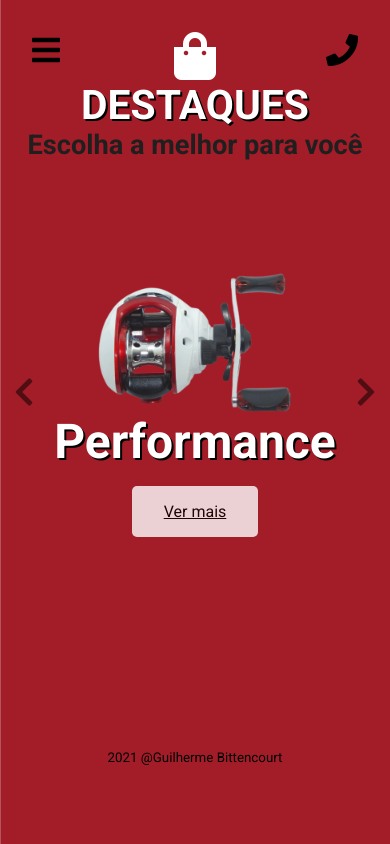
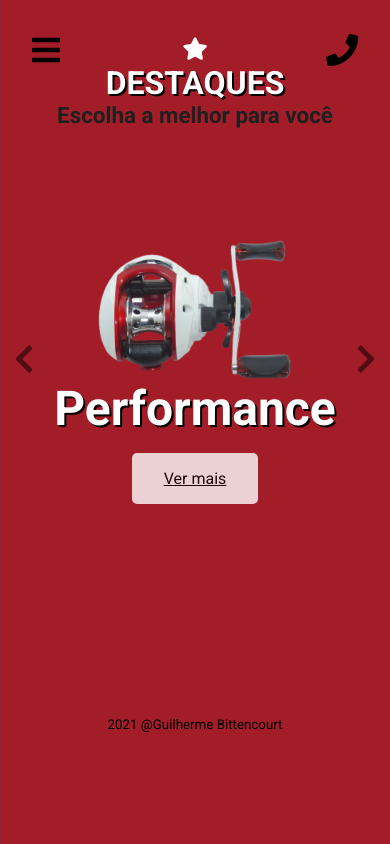
Before and after one commit to bittenks/site-de-produtos, a plain HTML site: page index.html in a window 390 px wide. Drawn offline with Linux system fonts and the light colour scheme.

Commit message:
responsive-font

```diff
--- a/index.html
+++ b/index.html
@@ -21,7 +21,7 @@
         <a href="http://mywhats.net/comercialpiapara" target="blank" class="phone"><i class="fas fa-phone"></i></a>
 
         <div class="logo">
-            <i class="fa fa-shopping-bag"></i>
+            <i class="fa fa-star"></i>
             <h2>DESTAQUES</h2>
             <p>Escolha a melhor para você</p>
         </div>
--- a/style.css
+++ b/style.css
@@ -159,7 +159,7 @@ a {
 }
 
 nav {
-    background-color: #DEE7E6;
+    background-color: #394867;
     position:fixed;
     top: 0;
     left: 0;
@@ -167,7 +167,8 @@ nav {
     padding: 2rem;
     transform: translateX(-100%);
     transition: transform 0.3s ease-in-out;
-    opacity: 0.9;
+    opacity: 1;
+
 }
 
 nav #backgorund{
@@ -261,7 +262,14 @@ nav ul li :hover {
         font-weight: bold;
         margin: 0;
         margin-bottom: -5rem;
+        font-size: 1.4rem;
     }
 
+    .logo h2 {
+        font-size: 2rem;
+    }
+    .logo i{
+        font-size: 1.4rem;
+    }
 
     }
```
